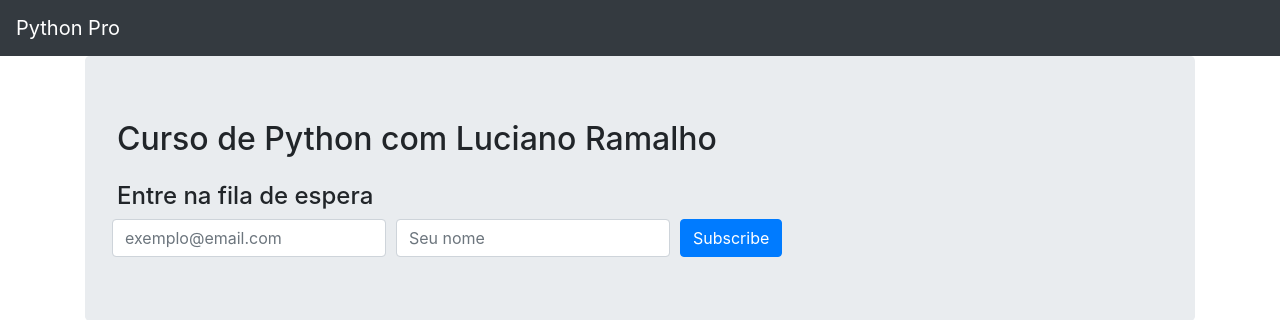
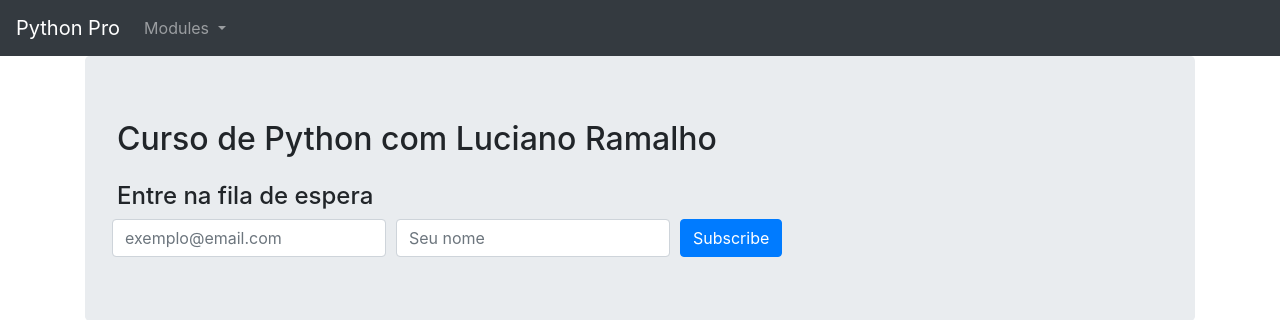
Before and after one commit to dougfraga/django-course, a Django app: page / in a window 1280 px wide. Shown: the top 320 px of the page. Run offline with Django 3.2, Linux system fonts and the light colour scheme; data that the repository does not hold is empty; some libraries are stand-ins or nearby versions.

Commit message:
Context processor for list modules added.

```diff
--- a/pypro/base/templates/base/base.html
+++ b/pypro/base/templates/base/base.html
@@ -28,7 +28,17 @@
 
   <div class="collapse navbar-collapse" id="navbarSupportedContent">
     <ul class="navbar-nav mr-auto">
-
+      <li class="nav-item dropdown">
+        <a class="nav-link dropdown-toggle" href="#" id="navbarDropdown" role="button" data-toggle="dropdown" aria-haspopup="true" aria-expanded="false">
+          Modules
+        </a>
+        <div class="dropdown-menu" aria-labelledby="navbarDropdown">
+          {% for module in MODULES %}
+          <a class="dropdown-item" href="#">{{module.title}}</a>
+          <div class="dropdown-divider"></div>
+          {% endfor %}
+        </div>
+      </li>
     </ul>
   </div>
 </nav>
--- /dev/null
+++ b/pypro/modules/context_processors.py
@@ -0,0 +1,5 @@
+from pypro.modules import facade
+
+
+def list_modules(request):
+    return {'MODULES': facade.list_sorted_modules()}
--- a/pypro/settings.py
+++ b/pypro/settings.py
@@ -73,6 +73,7 @@ TEMPLATES = [
                 'django.template.context_processors.request',
                 'django.contrib.auth.context_processors.auth',
                 'django.contrib.messages.context_processors.messages',
+                'pypro.modules.context_processors.list_modules',
             ],
         },
     },
```
Also changed, not shown: pypro/modules/tests/test_modules_tab.py (+1 -1 lines), pypro/base/migrations/0002_auto_20201017_2220.py.
